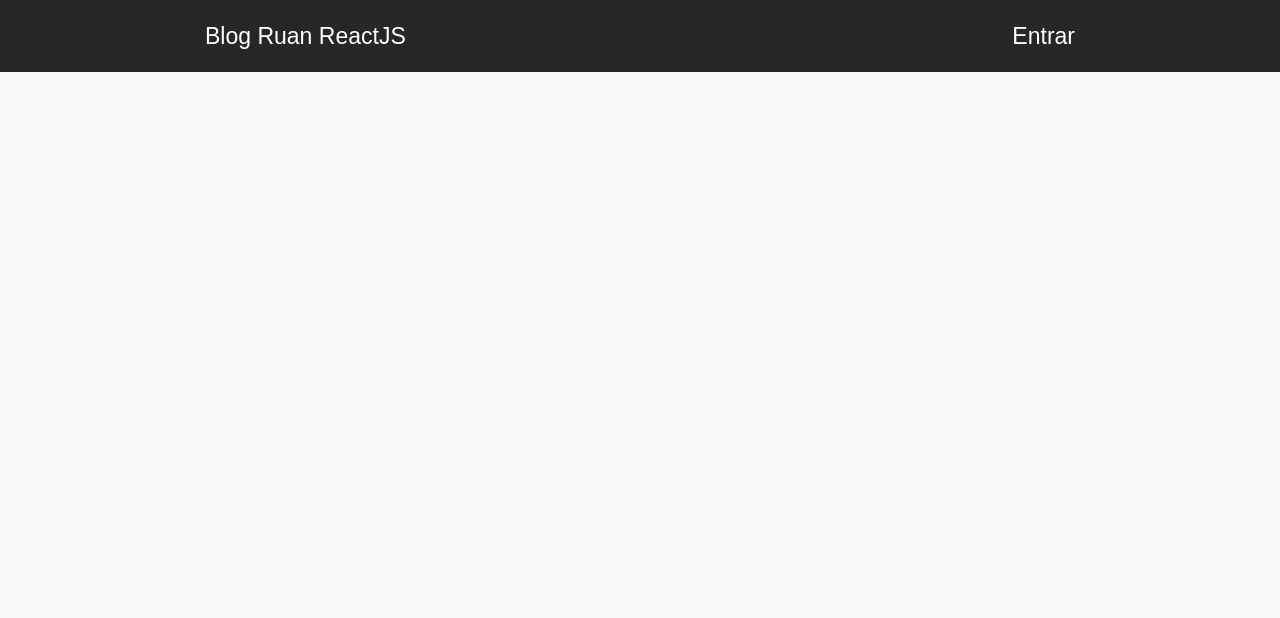
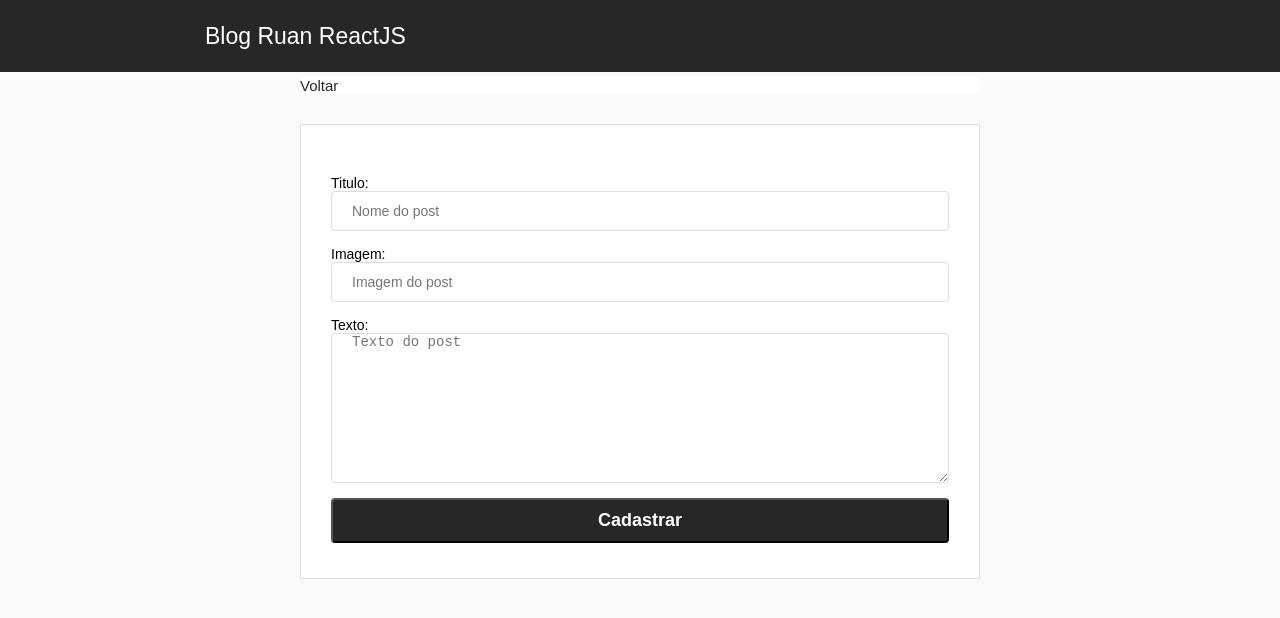
Before and after one commit to ruangervasi/blog, a React (Create React App) app: page /dashboard/new in a window 1280 px wide. Shown: the top 618 px of the page. Built offline with nearby package versions, Linux system fonts and the light colour scheme; no server answers; sample sign-in values are in the browser's storage.

Commit message:
newfeatures

```diff
--- a/src/App.js
+++ b/src/App.js
@@ -1,12 +1,14 @@
 import React, { Component } from 'react';
 import './global.css';
-import { BrowserRouter, Switch, Route} from 'react-router-dom';
+import { BrowserRouter, Switch, Route } from 'react-router-dom';
 import firebase from './firebase';
 
 import Home from './components/Home';
 import Header from './components/Header';
 import Login from './components/Login';
+import Register from './components/Register';
 import Dashboard from './components/Dashboard';
+import New from './components/New';
 
 class App extends Component {
 
@@ -29,6 +31,8 @@ class App extends Component {
           <Route exact path="/" component={Home} />
           <Route exact path="/login" component={Login} />
           <Route exact path="/dashboard" component={Dashboard} />
+          <Route exact path="/dashboard/new" component={New} />
+          <Route exact path="/register" component={Register} />
         </Switch>
       </BrowserRouter>
     ) : (
--- /dev/null
+++ b/src/components/Dashboard/index.css
@@ -0,0 +1,23 @@
+div#dashboard{
+    width: 100%;
+    max-width: 930px;
+    margin: 20px auto;
+    padding: 0 30px;
+
+}
+
+div#dashboard .user-info{
+    display: flex;
+    height: 30px;
+    align-items: center;
+}
+
+div#dashboard .user-info a{
+    margin-left: 10px;
+    padding: 8px;
+    border-radius: 4px;
+    font-size: 20px;
+    background-color: red;
+    color: #FFF;
+    text-decoration: none;
+}
--- a/src/components/Dashboard/index.js
+++ b/src/components/Dashboard/index.js
@@ -1,10 +1,53 @@
 import React, { Component } from 'react';
+import {Link,withRouter} from 'react-router-dom';
+import firebase from '../../firebase';
+import './index.css';
 
 class Dashboard extends Component {
+    constructor(props) {
+        super(props);
+        this.state={
+            nome: localStorage.nome,
+            email: localStorage.email,
+        };
+
+        this.logout = this.logout.bind(this);
+    }
+
+    async componentDidMount(){
+
+        if(!firebase.getCurrent()){
+            this.props.history.replace('/login');
+            return null;
+        }
+
+        firebase.getUserName((info)=>{
+            localStorage.nome = info.val().nome;
+            localStorage.email = info.val().mail;
+            this.setState({nome: localStorage.nome, email: localStorage.email});
+        })
+    }
+
+    logout = async () =>{
+        await firebase.logout()
+        .catch((error) => {
+            alert(error);
+        });
+        localStorage.removeItem("nome");
+        localStorage.removeItem("email");
+        this.props.history.push('/');
+    }
+
     render() {
+
         return (
-            <div>
-                <h1>tela painel</h1>
+            <div id="dashboard">
+                <div className="user-info">
+                    <h1>Olá {this.state.nome}!</h1>
+                    <Link to="/dashboard/new">Novo Post</Link>
+                </div>
+                    <p>Logado com: {firebase.getCurrent()} </p>
+                    <button onClick={(e) => this.logout()}>Sair</button>
             </div>
         );
     }
--- a/src/components/Header/index.js
+++ b/src/components/Header/index.js
@@ -10,7 +10,7 @@ function Header(){
                     Blog Ruan ReactJS
                 </Link>
                 <Link to="/login">
-                    Entrar
+                    {(localStorage.nome !== '')? "      " : "Entrar"}
                 </Link>
             </div>
         </header>
--- /dev/null
+++ b/src/components/New/index.css
@@ -0,0 +1,65 @@
+form{
+    width: 100%;
+    max-width: 680px;
+    margin: 30px auto 0;
+    padding: 30px;
+    background: #FFF;
+    border: 1px solid #DDD;
+    display: flex;
+    flex-direction: column;
+}
+
+form input{
+     margin-bottom: 15px;
+     height: 40px;
+     border-radius: 4px;
+     border: 1px solid #DDD;
+     padding: 0 20px;
+     font-size: 14px;
+}
+
+form textarea{
+    margin-bottom: 15px;
+    height: 150px;
+    border-radius: 4px;
+    border: 1px solid #DDD;
+    padding: 0 20px;
+    font-size: 14px;
+}
+
+form button {
+    padding: 10px 20px;
+    border-radius: 4px;
+    background: #272727;
+    color: #FFF;
+    font-size: 18px;
+    font-weight: bold;
+    cursor: pointer;
+    margin-bottom: 5px;
+}
+
+form button:hover {
+    background: #202020;
+}
+
+form span{
+    color: red;
+    padding: 0 0 20px 0;
+}
+
+#new{
+    width: 100%;
+    max-width: 680px;
+    margin: 5px auto 0;
+    padding: 0px;
+    background: #FFF;
+    display: flex;
+    align-items: left;
+}
+
+a{
+    text-decoration: none;
+    text-align: center ;
+    color: #272727;
+    font-size: 15px;
+}
--- /dev/null
+++ b/src/components/New/index.js
@@ -0,0 +1,67 @@
+import React, { Component } from 'react';
+import { Link,withRouter } from 'react-router-dom';
+import './index.css';
+import firebase from '../../firebase';
+
+class New extends Component {
+    constructor(props) {
+        super(props);
+        this.state = {
+            titulo: '',
+            imagem: '',
+            descricao: '',
+            alerta: '',
+        }
+        this.newPost = this.newPost.bind(this);
+    }
+
+    async componentDidMount(){
+
+        if(!firebase.getCurrent()){
+            this.props.history.replace('/login');
+            return null;
+        }
+    }
+
+    newPost = async (e) => {
+        e.preventDefault();
+
+        if(this.state.titulo !== '' && this.state.imagem !== '' && this.state.descricao !==''){
+            let posts = firebase.app.ref('posts');
+            let chave = posts.push().key;
+            await posts.child(chave).set({
+                titulo: this.state.titulo,
+                image: this.state.imagem,
+                descricao: this.state.descricao,
+                autor: localStorage.nome,
+            });
+
+            this.props.history.push('/dashboard');
+        }else{
+            this.setState({alerta: "Preencha todos os campos!!!"})
+        }
+
+    }
+
+    render() {
+        return (
+            <div>
+                <header id="new">
+                    <Link to="/dashboard">Voltar</Link>
+                </header>
+                <form onSubmit={this.newPost}>
+                    <span>{this.state.alerta}</span>
+                    <label>Titulo:</label>
+                    <input type="text" placeholder="Nome do post" value={this.setState.titulo} autoFocus autoComplete="off" onChange={(e) => this.setState({titulo: e.target.value})}/>
+                    <label>Imagem:</label>
+                    <input type="text" placeholder="Imagem do post" value={this.setState.imagem} autoComplete="off" onChange={(e) => this.setState({imagem: e.target.value})}/>
+                    <label>Texto:</label>
+                    <textarea type="text" placeholder="Texto do post" value={this.setState.texto} autoComplete="off" onChange={(e) => this.setState({titulo: e.target.texto})}/>
+                    <button type="submit">Cadastrar</button>
+                </form>
+            </div>
+        );
+    }
+}
+
+export default New;
--- /dev/null
+++ b/src/components/Register/index.css
@@ -0,0 +1,41 @@
+form#Register{
+    width: 100%;
+    max-width: 680px;
+    margin: 30px auto 0;
+    padding: 30px;
+    background: #FFF;
+    border: 1px solid #DDD;
+    display: flex;
+    flex-direction: column;
+}
+
+form#Register input{
+     margin-bottom: 15px;
+     height: 40px;
+     border-radius: 4px;
+     border: 1px solid #DDD;
+     padding: 0 20px;
+     font-size: 14px;
+}
+
+form#Register button {
+    padding: 10px 20px;
+    border-radius: 4px;
+    background: #272727;
+    color: #FFF;
+    font-size: 18px;
+    font-weight: bold;
+    cursor: pointer;
+    margin-bottom: 5px;
+}
+
+form#Register button:hover {
+    background: #202020;
+}
+
+form#Register a{
+    text-decoration: none;
+    text-align: center ;
+    color: #272727;
+    font-size: 15px;
+}
--- a/src/components/Register/index.js
+++ b/src/components/Register/index.js
@@ -0,0 +1,61 @@
+import React, { Component } from 'react';
+import { Link,withRouter } from 'react-router-dom';
+import firebase from '../../firebase';
+import './index.css';
+
+class Register extends Component {
+    constructor(props) {
+        super(props);
+        this.state={
+            email: '',
+            password: '',
+            nome: ''
+        }
+        this.register = this.register.bind(this);
+        this.onRegister = this.onRegister.bind(this);
+    }
+
+    register(e){
+        this.onRegister();
+        e.preventDefault();
+    }
+
+    onRegister = async () => {
+        const { email,password,nome } = this.state;
+
+        try{
+            await firebase.register(email,password,nome)
+        .catch((error) =>{
+                alert('Codigo de erro: ' + error.code);
+                return null;
+            }
+        );
+        this.props.history.replace('/dashboard');
+
+        }catch(error){
+            alert(error.message);
+        }
+    }
+
+    render() {
+        return (
+            <div>
+                <h1>Novo Usuário</h1>
+                <form onSubmit={this.register} id="Register">
+                    <label>Nome: </label>
+                    <input type="text" value={this.state.nome} autoFocus autoComplete="off" onChange={(e)=> this.setState({nome: e.target.value})} placeholder="Digite seu nome..."/>
+                    <label>Email: </label>
+                    <input type="email" value={this.state.email} autoComplete="off" onChange={(e)=> this.setState({email: e.target.value})} placeholder="Digite seu e-mail..."/>
+                    <label>Senha: </label>
+                    <input type="password" value={this.state.password} autoComplete="off" onChange={(e)=> this.setState({password: e.target.value})} placeholder="Digite sua senha..."/>
+                    <button type="submit">
+                        Cadastrar
+                    </button>
+                    <Link to="/login">Já possui conta? Faça o Login</Link>
+                </form>
+            </div>
+        );
+    }
+}
+
+export default Register;
--- a/src/firebase.js
+++ b/src/firebase.js
@@ -22,6 +22,11 @@ class Firebase{
     login(email,password){
         return app.auth().signInWithEmailAndPassword(email,password)
     }
+
+    logout(){
+        return app.auth().signOut();
+    }
+
     async register(email,password, nome){
         await app.auth().createUserWithEmailAndPassword(email,password);
 
@@ -42,7 +47,15 @@ class Firebase{
         return app.auth().currentUser && app.auth().currentUser.email;
     }
 
+    async getUserName(callback){
+        if(!app.auth().currentUser){
+            return null;
+        }
 
+        const uid = app.auth().currentUser.uid;
+        await app.database().ref('usuarios').child(uid)
+        .once('value').then(callback);
+    }
 }
 
 export default new Firebase();
```
